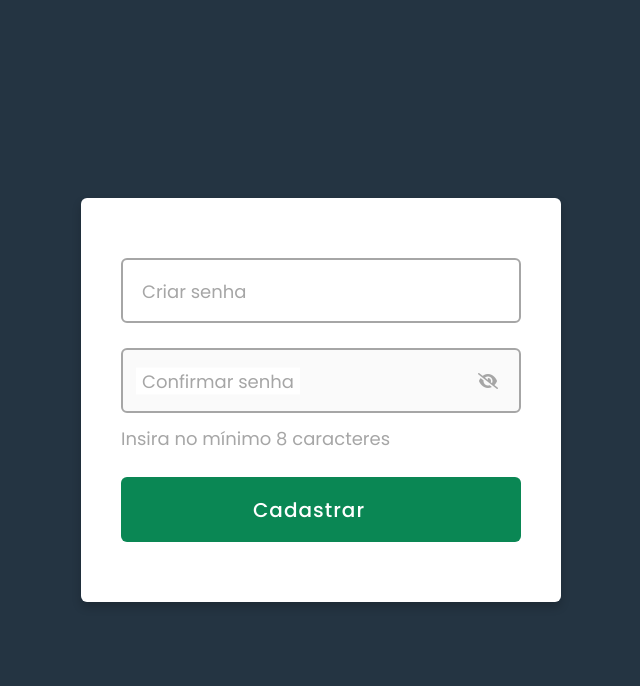
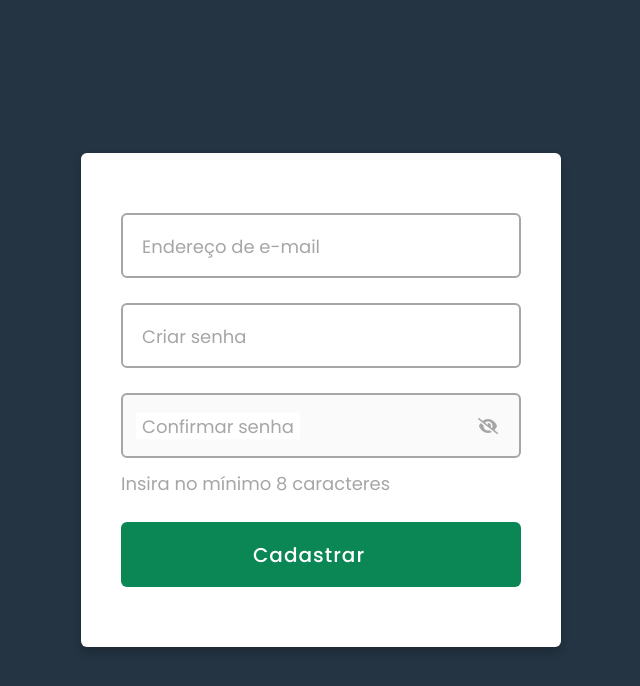
Before and after one commit to vynijales/ECIFRN, a plain HTML site: page cadastro.html in a window 1280 px wide. Shown: the whole page, without its empty margins (319-959 px from the left). Drawn offline with Linux system fonts and the light colour scheme.

Commit message:
Update cadastro.html

```diff
--- a/cadastro.html
+++ b/cadastro.html
@@ -9,6 +9,11 @@
    </head>
 <body>
   <div class="wrapper">
+
+      <div class="input-box">
+        <input id="create_pw" type="text" required>
+        <label>Endereço de e-mail</label>
+      </div>
       <div class="input-box">
         <input id="create_pw" type="password" required>
         <label>Criar senha</label>
```
